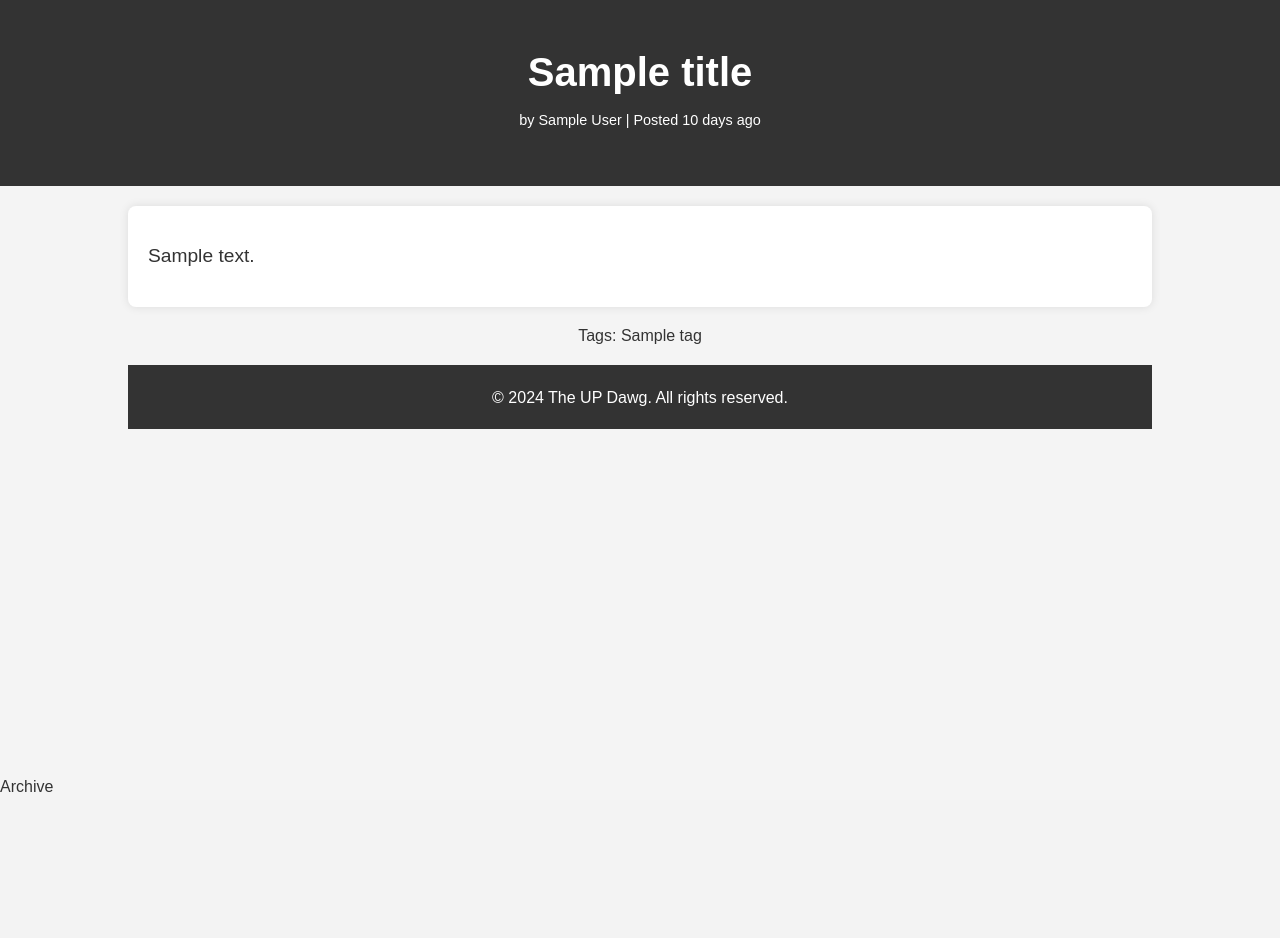
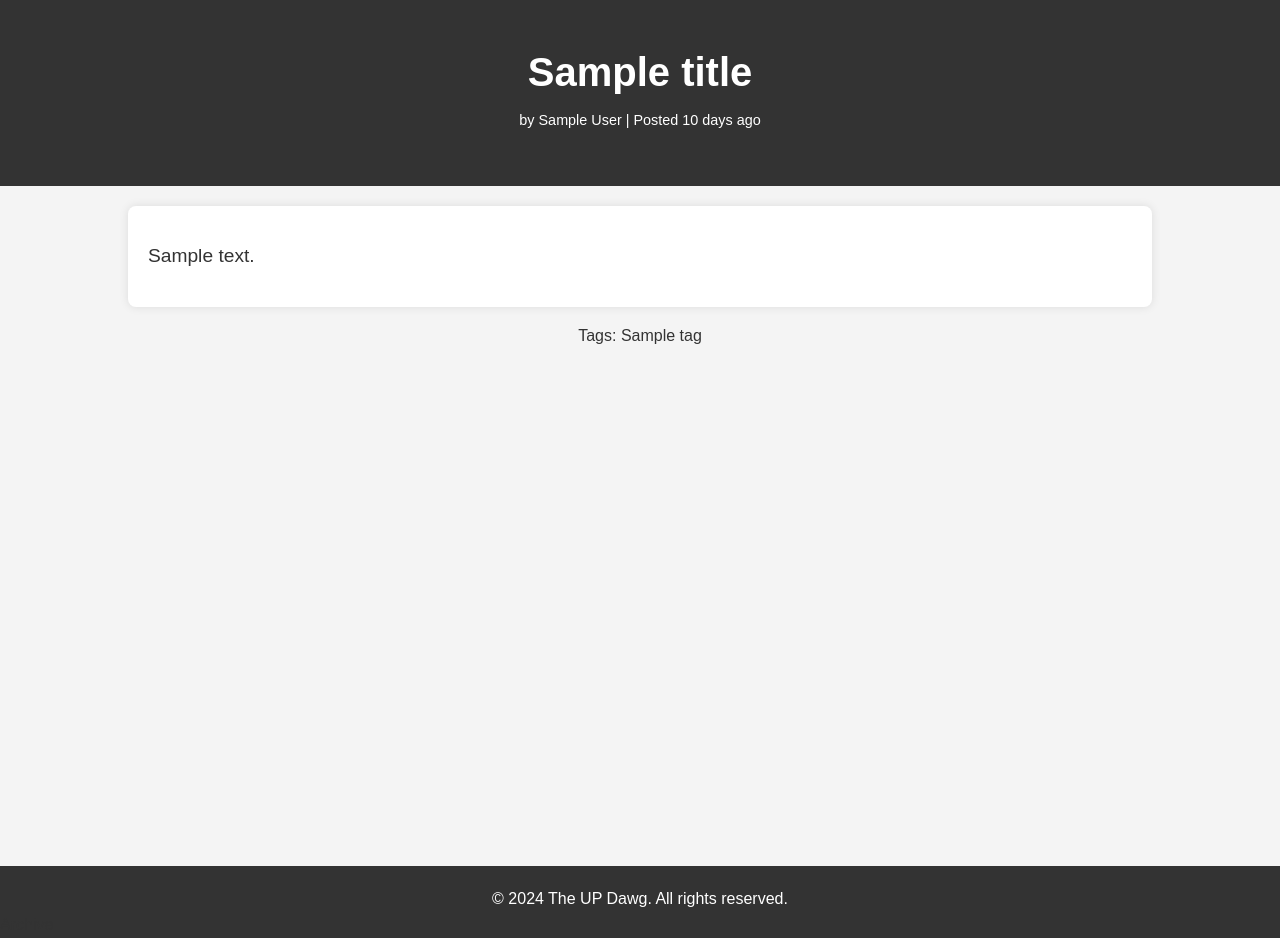
Before and after one commit to Granther/updog-news, a Flask app: template templates/story.html in a window 1280 px wide. Before the commit the page ends 792 px from the top, so only its background shows below. Run offline with Flask 3, Linux system fonts and the light colour scheme; the template is opened without the code that fills it: most values are stand-ins (such as "Sample title", 1, 10 or a date in 2020); parts of the project's set-up code (start-up, migrations or seed data) failed here and were passed over.

Commit message:
Fixed more CSS and footer issues

```diff
--- a/static/article.css
+++ b/static/article.css
@@ -68,20 +68,6 @@ blockquote {
     font-style: italic;
 }
 
-footer {
-    padding: 20px;
-    text-align: center;
-}
-
-footer p {
-    margin: 0;
-}
-
-footer a {
-    color: #333;
-    text-decoration: none;
-}
-
 footer a:hover {
     text-decoration: underline;
 }
@@ -93,6 +79,25 @@ footer a:hover {
 #secret-link {
     color: #333;
     text-decoration: none;
-    position: fixed;
+    position: absolute;
     bottom: 0;
+    text-align: left;
 }
+
+#article-container {
+    width: 80%;
+    max-width: 1200px;
+    margin: 0 auto;
+    padding: 20px;
+    /* padding-bottom: 3.5em; */
+    position: relative;
+    min-height: 80vh;
+}
+
+footer a {
+    margin: 0;
+    text-align: left;
+    position: relative;
+    text-decoration: none;
+    color: #333;
+}
--- a/static/styles.css
+++ b/static/styles.css
@@ -12,14 +12,14 @@ footer {
     position: relative;
     bottom: 0;
     width: 100%;
-    height: 1.5rem;
+    height: 2rem;
     background: #333;
     color: #fff;
     padding: 20px 0;
-    text-align: center;
     left: 0;
 }
 
 footer p {
+    text-align: center;
     margin: 0;
 }
--- a/templates/story.html
+++ b/templates/story.html
@@ -8,7 +8,6 @@
     <link rel="stylesheet" href="{{ url_for('static', filename='styles.css') }}">
 </head>
 <body>
-    <div id="page-container">
     <header>
         <div class="container">
             <h1><a href="{{ url_for('index') }}">{{ title }}</a></h1>
@@ -21,18 +20,19 @@
             {% endif %}
         </div>
     </header>
-    <main class="container content-wrap">
+    <main id="article-container">
         <article>
             <section class="content">
                 <p>{{ content }}</p>
             </section>
         </article>
         <p id="tag">Tags: {{ tag }}</p>
-        <footer>
-            <p>&copy; 2024 The UP Dawg. All rights reserved.</p>
-        </footer>
     </main>
-    <a href="{{ url_for('toggle_archive', uuid=uuid) }}" id="secret-link">Archive</a>
-    </div>
+    <footer>
+        <p>&copy; 2024 The UP Dawg. All rights reserved.</p>
+        <!-- <a href="{{ url_for('toggle_archive', uuid=uuid) }}" id="secret-link">Archive</a> -->
+        <a href="{{ url_for('toggle_archive', uuid=uuid) }}">Archive</a>
+    </footer>
+    <!-- <a href="{{ url_for('toggle_archive', uuid=uuid) }}" id="secret-link">Archive</a> -->
 </body>
 </html>
```
Also changed, not shown: documents/archive/story_2KVrhVKjjVPmGJbsD2xrCJ.xml (renamed from documents/story_2KVrhVKjjVPmGJbsD2xrCJ.xml), documents/archive/story_5mJMXMA9oBSRFALqZKGPFm.xml (renamed from documents/story_5mJMXMA9oBSRFALqZKGPFm.xml), 1 other file.
